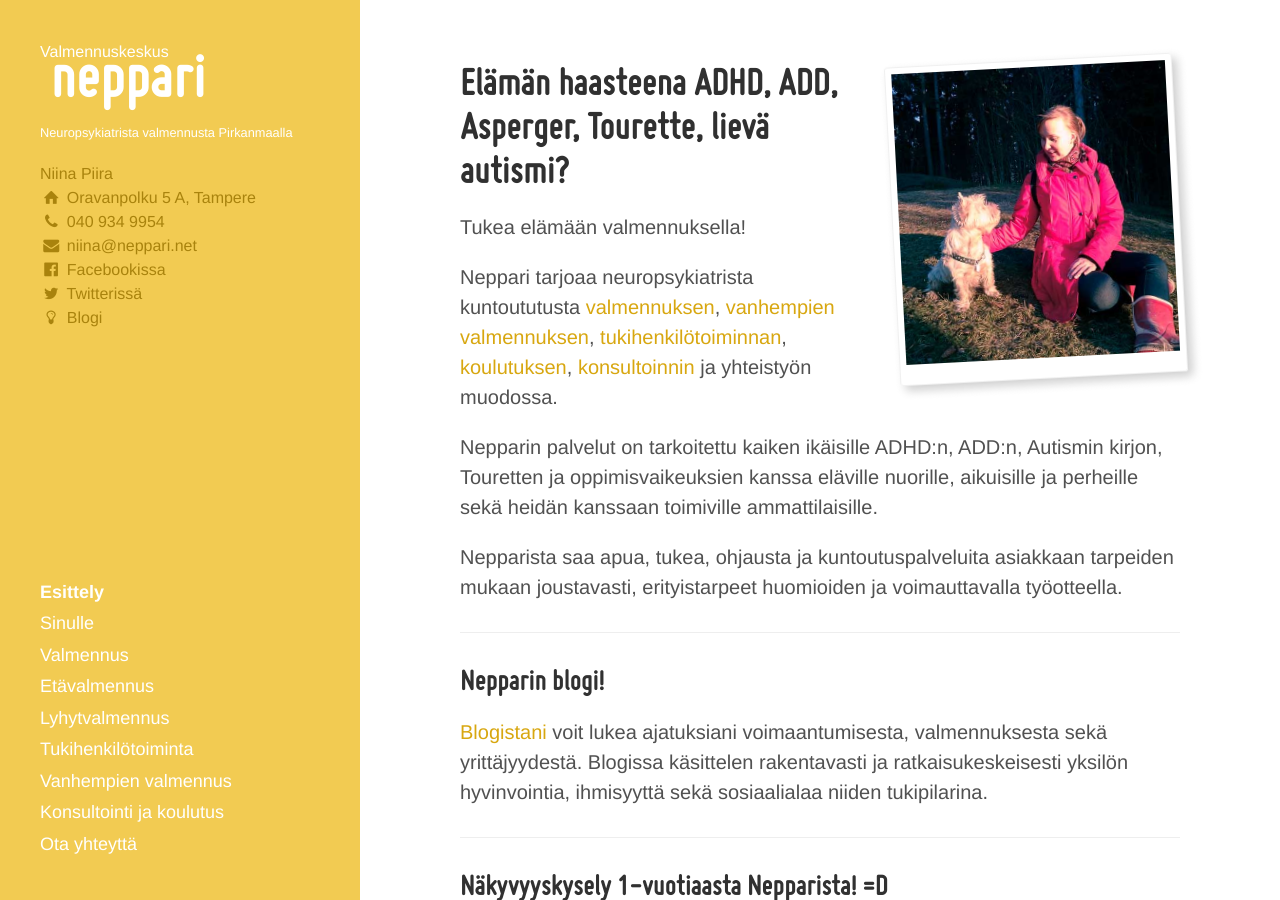
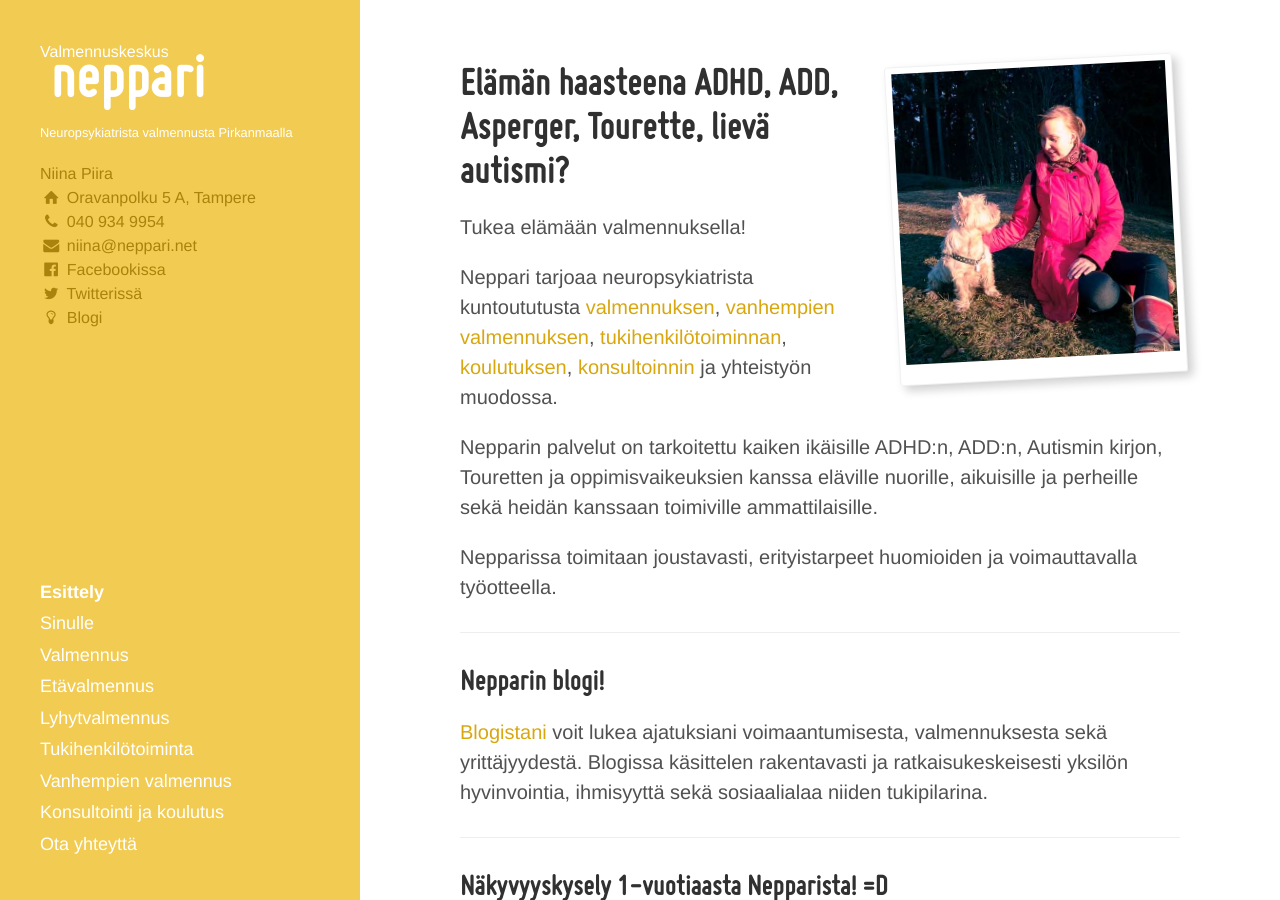
Before and after one commit to niinapiira/neppari.net, a Jekyll site: the page built from index.md, in a window 1280 px wide and 900 px high. Built offline with Jekyll 4.4.1, drawn with Linux system fonts in a browser that asks for light colours.

Commit message:
Updated index.md

```diff
--- a/index.md
+++ b/index.md
@@ -24,7 +24,7 @@ Neppari tarjoaa neuropsykiatrista kuntoututusta [valmennuksen](/valmennus), [van
 
 Nepparin palvelut on tarkoitettu kaiken ikäisille ADHD:n, ADD:n, Autismin kirjon, Touretten ja oppimisvaikeuksien kanssa eläville nuorille, aikuisille ja perheille sekä heidän kanssaan toimiville ammattilaisille.
 
-Nepparista saa apua, tukea, ohjausta ja kuntoutuspalveluita asiakkaan tarpeiden mukaan joustavasti, erityistarpeet huomioiden ja voimauttavalla työotteella.
+Nepparissa toimitaan joustavasti, erityistarpeet huomioiden ja voimauttavalla työotteella.
 
 ___
 
```
